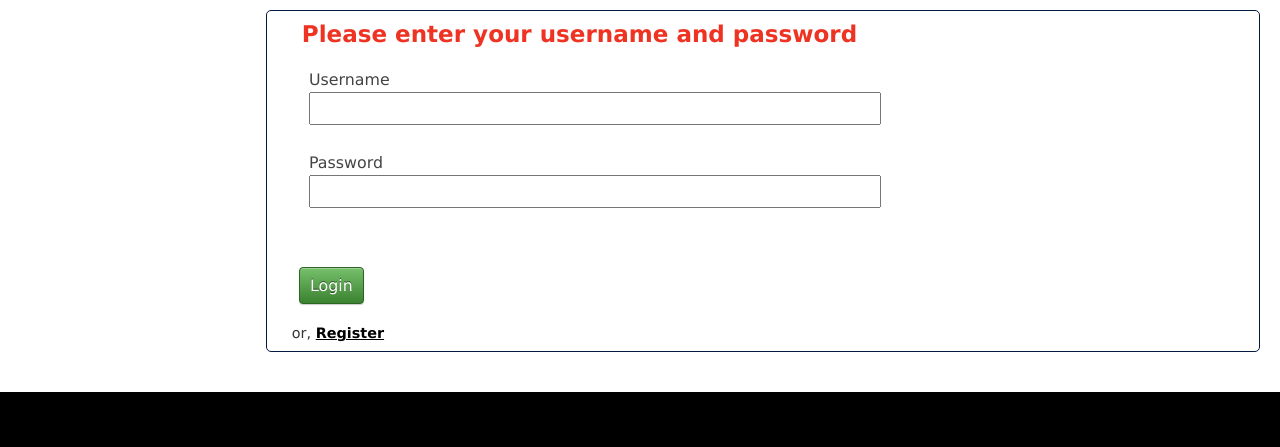
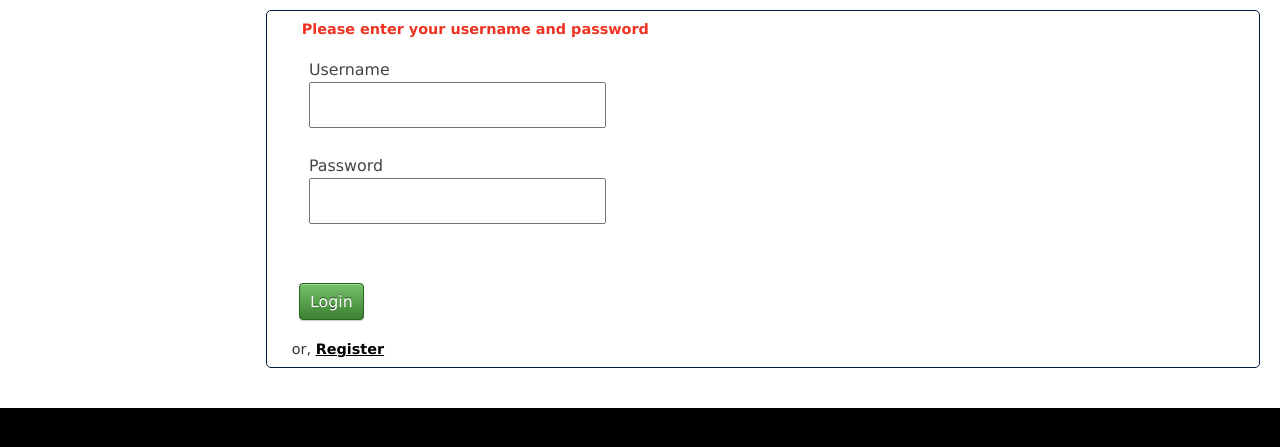
Before and after one commit to ndumie/pro, a CakePHP app: the page made by app/View/Users/login.ctp in a window 1280 px wide. Shown: the part 47-494 px from the top of the page. Run offline with PHP 8.4 and a stand-in for CakePHP, Linux system fonts and the light colour scheme; the template is opened without the code that fills it, so the values that code supplies are empty; form fields are guessed from the names that the template uses; some libraries are stand-ins or nearby versions.

Commit message:
issue1 : The login screen layout has been fixed

```diff
--- a/app/View/Users/login.ctp
+++ b/app/View/Users/login.ctp
@@ -11,3 +11,18 @@
 </fieldset>
 <?php echo $this->Form->end(__('Login')); ?> or, <?php echo $this->Html->link(__('Register'), array('action' => 'add')); ?>
 </div>
+<style>
+fieldset legend {
+    color: #e32;
+    font-size: 100%;
+    font-weight: bold;
+}
+
+input, textarea {
+    clear: both;
+    font-size: 140%;
+    font-family: "frutiger linotype", "lucida grande", "verdana", sans-serif;
+    padding: 1%;
+    width: 32%;
+}
+</style>
```
